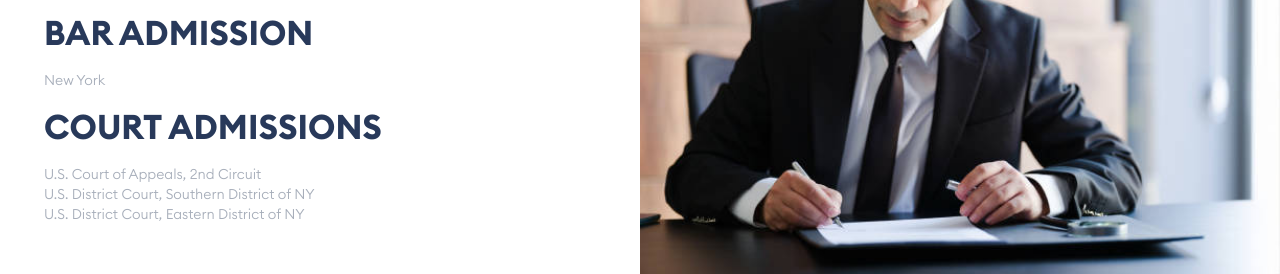
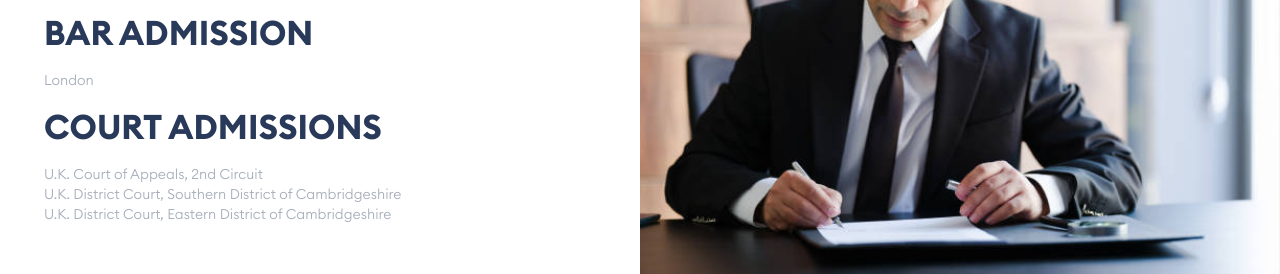
Before and after one commit to stanleyHayes/jimcrosbylawfirm, a React (Create React App) app: page /about in a window 1280 px wide. Shown: the part 1283-1557 px from the top of the page. Built offline with nearby package versions, Linux system fonts and the light colour scheme.

Commit message:
Update data

```diff
--- a/src/pages/about/about-page.js
+++ b/src/pages/about/about-page.js
@@ -81,7 +81,7 @@ const AboutPage = () => {
                                             BAR ADMISSION
                                         </Typography>
                                         <Typography variant="body2" sx={{color: 'text.secondary'}}>
-                                            New York
+                                            London
                                         </Typography>
                                     </Box>
 
@@ -92,15 +92,15 @@ const AboutPage = () => {
                                             COURT ADMISSIONS
                                         </Typography>
                                         <Typography variant="body2" sx={{color: 'text.secondary'}}>
-                                            U.S. Court of Appeals, 2nd Circuit
+                                            U.K. Court of Appeals, 2nd Circuit
                                         </Typography>
 
                                         <Typography variant="body2" sx={{color: 'text.secondary'}}>
-                                            U.S. District Court, Southern District of NY
+                                            U.K. District Court, Southern District of Cambridgeshire
                                         </Typography>
 
                                         <Typography variant="body2" sx={{color: 'text.secondary'}}>
-                                            U.S. District Court, Eastern District of NY
+                                            U.K. District Court, Eastern District of Cambridgeshire
                                         </Typography>
                                     </Box>
                                 </Stack>
```
